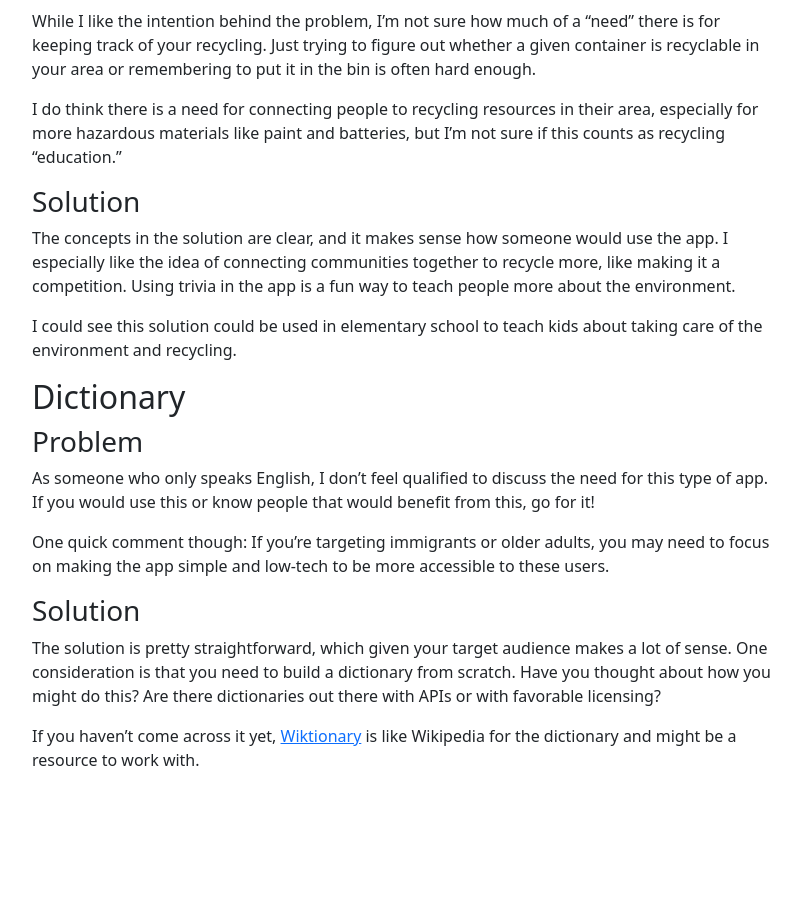
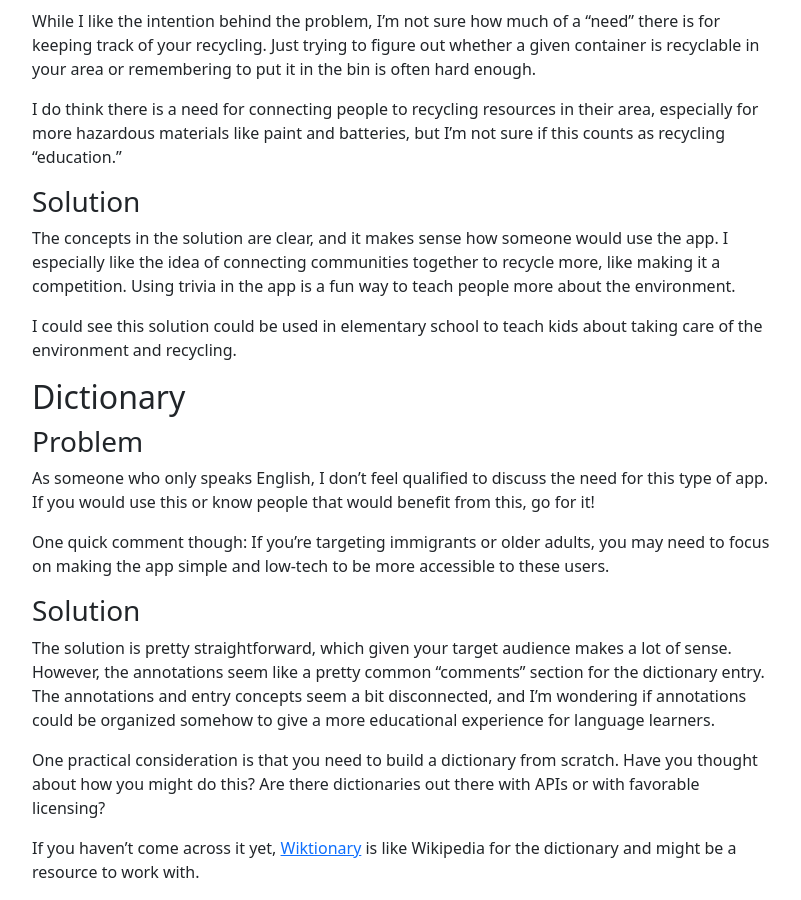
Before and after one commit to camtheman256/61040, a Jekyll site: the page built from _posts/2022-11-15-review.md, in a window 1280 px wide and 900 px high, scrolled down 1066 px. Shown: the whole window, without its empty margins (236-1037 px from the left). Built offline with Jekyll 4.4.1, drawn with Linux system fonts in a browser that asks for light colours; before the commit the page ends 1854 px from its top, so only the background shows below that.

Commit message:
peer review update

```diff
--- a/_posts/2022-11-15-review.md
+++ b/_posts/2022-11-15-review.md
@@ -46,6 +46,8 @@ One quick comment though: If you're targeting immigrants or older adults, you ma
 
 ### Solution
 
-The solution is pretty straightforward, which given your target audience makes a lot of sense. One consideration is that you need to build a dictionary from scratch. Have you thought about how you might do this? Are there dictionaries out there with APIs or with favorable licensing?
+The solution is pretty straightforward, which given your target audience makes a lot of sense. However, the annotations seem like a pretty common "comments" section for the dictionary entry. The annotations and entry concepts seem a bit disconnected, and I'm wondering if annotations could be organized somehow to give a more educational experience for language learners.
+
+One practical consideration is that you need to build a dictionary from scratch. Have you thought about how you might do this? Are there dictionaries out there with APIs or with favorable licensing?
 
 If you haven't come across it yet, [Wiktionary](https://en.wiktionary.org/wiki/Wiktionary:Main_Page) is like Wikipedia for the dictionary and might be a resource to work with.
```
